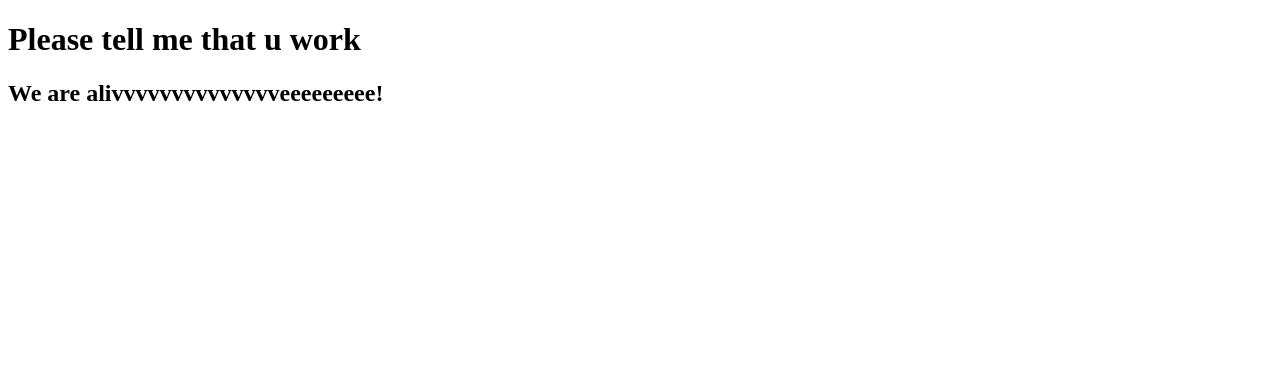
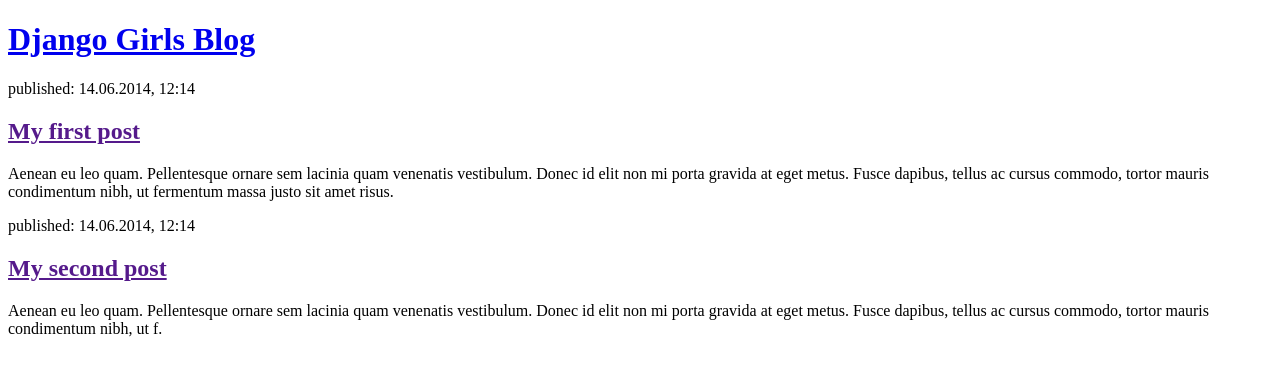
Before and after one commit to Abdawwa/my-first-blog, a Django app: page / in a window 1280 px wide. Shown: the top 376 px of the page. Run offline with Django 3.2, Linux system fonts and the light colour scheme.

Commit message:
html content

```diff
--- a/blog/templates/blog/post_list.html
+++ b/blog/templates/blog/post_list.html
@@ -1,11 +1,23 @@
 <!DOCTYPE html>
-<html lang="en">
-<head>
-    <meta charset="UTF-8">
-    <title>Testing</title>
-</head>
-<body>
-<h1>Please tell me that u work</h1>
-<h2>We are alivvvvvvvvvvvvvveeeeeeeee!</h2>
-</body>
+<html>
+    <head>
+        <title>Django Girls blog</title>
+    </head>
+    <body>
+        <header>
+            <h1><a href="/">Django Girls Blog</a></h1>
+        </header>
+
+        <article>
+            <time>published: 14.06.2014, 12:14</time>
+            <h2><a href="">My first post</a></h2>
+            <p>Aenean eu leo quam. Pellentesque ornare sem lacinia quam venenatis vestibulum. Donec id elit non mi porta gravida at eget metus. Fusce dapibus, tellus ac cursus commodo, tortor mauris condimentum nibh, ut fermentum massa justo sit amet risus.</p>
+        </article>
+
+        <article>
+            <time>published: 14.06.2014, 12:14</time>
+            <h2><a href="">My second post</a></h2>
+            <p>Aenean eu leo quam. Pellentesque ornare sem lacinia quam venenatis vestibulum. Donec id elit non mi porta gravida at eget metus. Fusce dapibus, tellus ac cursus commodo, tortor mauris condimentum nibh, ut f.</p>
+        </article>
+    </body>
 </html>
```
